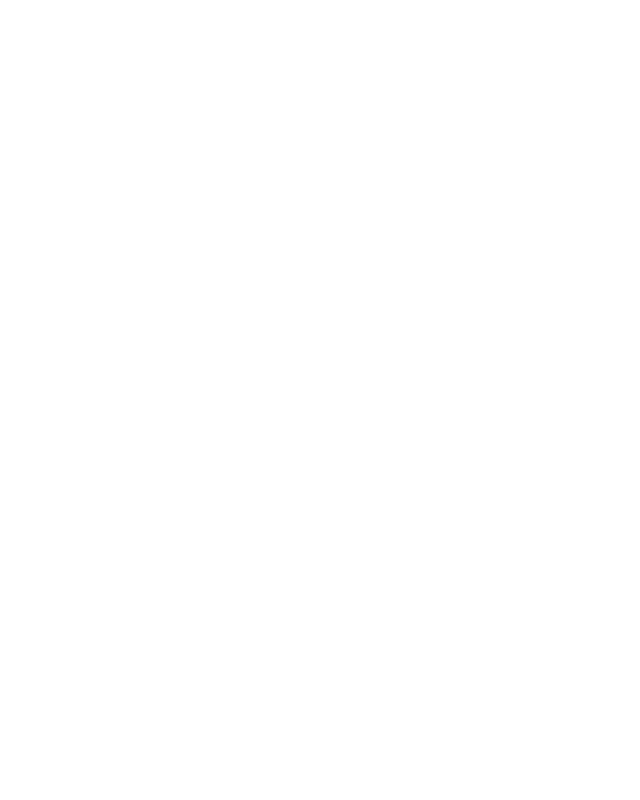
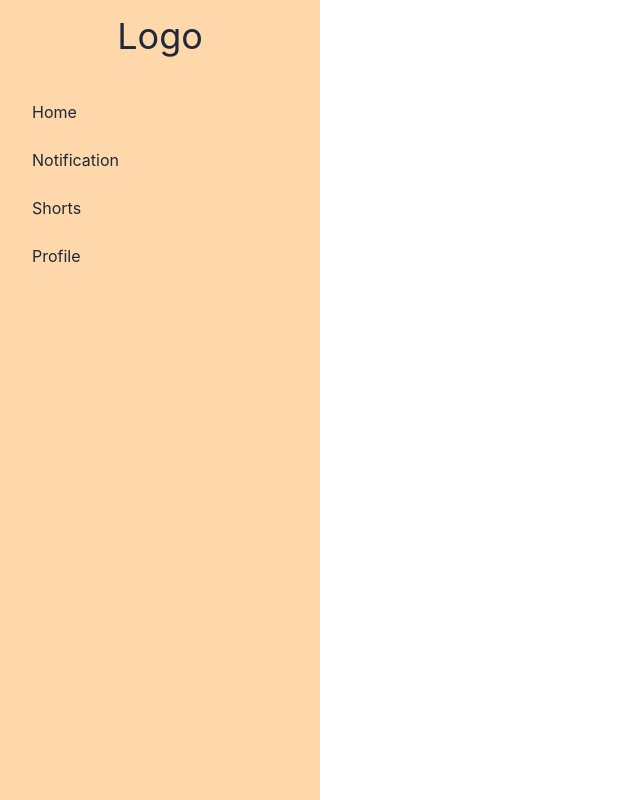
Before and after one commit to Nahid-07/Wride-front-end-task, a React (Create React App) app: page / in a window 1280 px wide. Shown: the whole page, without its empty margins (0-640 px from the left). Built offline with nearby package versions, Linux system fonts and the light colour scheme.

Commit message:
sidebar and router setub

```diff
--- a/package.json
+++ b/package.json
@@ -6,8 +6,11 @@
     "@testing-library/jest-dom": "^5.16.5",
     "@testing-library/react": "^13.4.0",
     "@testing-library/user-event": "^13.5.0",
+    "daisyui": "^2.42.1",
     "react": "^18.2.0",
     "react-dom": "^18.2.0",
+    "react-icons": "^4.7.1",
+    "react-router-dom": "^6.4.4",
     "react-scripts": "5.0.1",
     "web-vitals": "^2.1.4"
   },
--- a/src/App.js
+++ b/src/App.js
@@ -1,11 +1,12 @@
-import logo from './logo.svg';
-import './App.css';
+import { RouterProvider } from "react-router-dom";
+// import Main from "./Layout/Main";
+import { router } from "./Routes/Routes";
 
 function App() {
   return (
-    <div className="App">
+    <RouterProvider router={router}>
 
-    </div>
+    </RouterProvider>
   );
 }
 
--- /dev/null
+++ b/src/Layout/Main.js
@@ -0,0 +1,43 @@
+import React from "react";
+import { Outlet } from "react-router-dom";
+
+const Main = () => {
+  return (
+
+    <>
+    <div className="drawer drawer-mobile">
+      <input id="my-drawer-2" type="checkbox" className="drawer-toggle" />
+      <div className="drawer-content flex flex-col">
+        {/* <!-- Page content here --> */}
+        <Outlet></Outlet>
+        <label
+          htmlFor="my-drawer-2"
+          className="btn btn-primary drawer-button lg:hidden"
+        >
+          Open drawer
+        </label>
+      </div>
+      <div className="drawer-side">
+        <label htmlFor="my-drawer-2" className="drawer-overlay"></label>
+        <ul className="menu p-4 w-80 bg-orange-200 text-base-content">
+            <h1 className="text-4xl mb-8 text-center">Logo</h1>
+          <li>
+            <a>Home</a>
+          </li>
+          <li>
+            <a>Notification</a>
+          </li>
+          <li>
+            <a>Shorts</a>
+          </li>
+          <li>
+            <a>Profile</a>
+          </li>
+        </ul>
+      </div>
+    </div>
+    </>
+  );
+};
+
+export default Main;
--- /dev/null
+++ b/src/Routes/Routes.js
@@ -0,0 +1,14 @@
+import { createBrowserRouter } from "react-router-dom";
+import Main from "../Layout/Main";
+
+export const router = createBrowserRouter([
+    {
+        path : '/',
+        element : <Main></Main>,
+        children : [
+            {
+
+            }
+        ]
+    }
+])
--- a/tailwind.config.js
+++ b/tailwind.config.js
@@ -6,5 +6,5 @@ module.exports = {
   theme: {
     extend: {},
   },
-  plugins: [],
+  plugins: [require("daisyui")],
 }
```
Also changed, not shown: public/latestArticles.json (added, +22 -0 lines), public/recomnded.json (added, +22 -0 lines), public/topArticle.json (added, +22 -0 lines), 1 other file (tests, documents, lock files or other folders).
